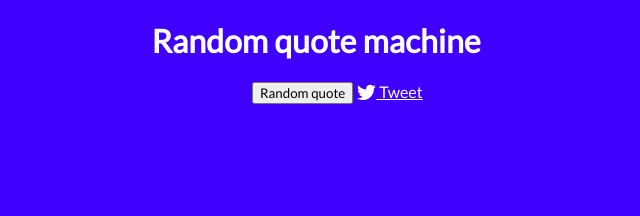
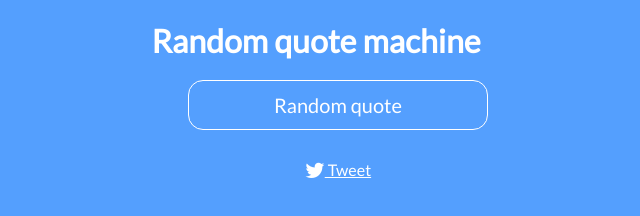
Before and after one commit to dkfbrzozowski/zadanie_12.5, a plain HTML site: page index.html in a window 1280 px wide. Shown: the whole page, without its empty margins (324-964 px from the left). Drawn offline with nearby package versions, Linux system fonts and the light colour scheme; no server answers.

Commit message:
Improve style

```diff
--- a/css/style.css
+++ b/css/style.css
@@ -1,12 +1,15 @@
 @import url('https://fonts.googleapis.com/css?family=Lato');
 * {
-  box-sizing: border-box;
-  font-family: 'Lato', sans-serif;
+  	box-sizing: border-box;
+  	font-family: 'Lato', sans-serif;
 }
 body {
-  background-color: #3F00FF;
-  margin: 0;
-  color: #fff;
+  	background-color: #549FFE;
+  	margin: 0;
+  	color: #fff;
+}
+main {
+	position: relative;
 }
 h1 {
 	text-align: center;
@@ -17,10 +20,27 @@ h1 {
 }
 .operate {
 	position: absolute;
-	left: 45%;
+	left: 40%;
+	top: 150%;
 }
 .trigger {
 	margin: auto;
+	width: 300px;
+	height: 50px;
+	font-size: 20px;
+	color: #fff;
+	border: 1px solid #fff;
+	border-radius: 15px;
+	background-color: #549FFE;
+}
+.trigger:hover {
+	cursor: pointer;
+}
+.tweet-btn {
+	margin: auto;
+	width: 300px;
+	text-align: center;
+	padding-top: 30px;
 }
 .tweet {
 	color: #fff;
--- a/index.html
+++ b/index.html
@@ -19,8 +19,10 @@
 	        <h3 class="author"></h3>
 	    </div>
 	    <div class="operate">
-	        <button class="trigger"> Random quote </button>
-	        <a href="#" target="_blank" class="tweet"><i class="fa fa-lg fa-twitter"></i> Tweet</a>
+	        <button class="trigger"> Random quote </button><br>
+	        <div class="tweet-btn">
+	        	<a href="#" target="_blank" class="tweet"><i class="fa fa-lg fa-twitter"></i> Tweet</a>
+			</div>
 	    </div>
 	</main>
 
```
